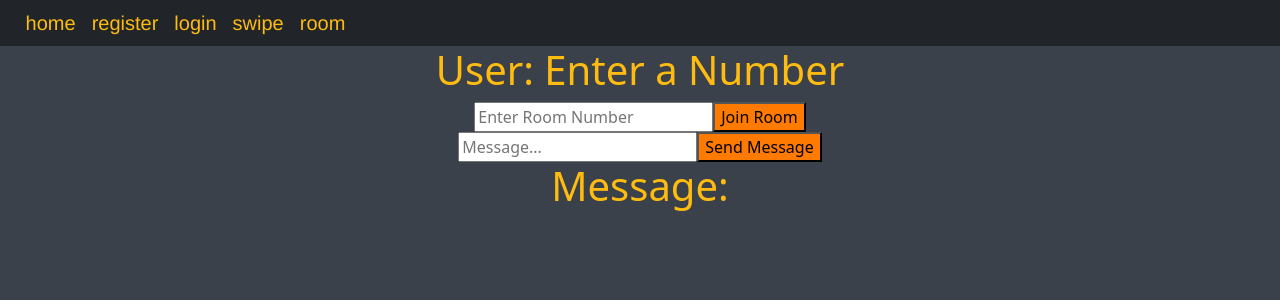
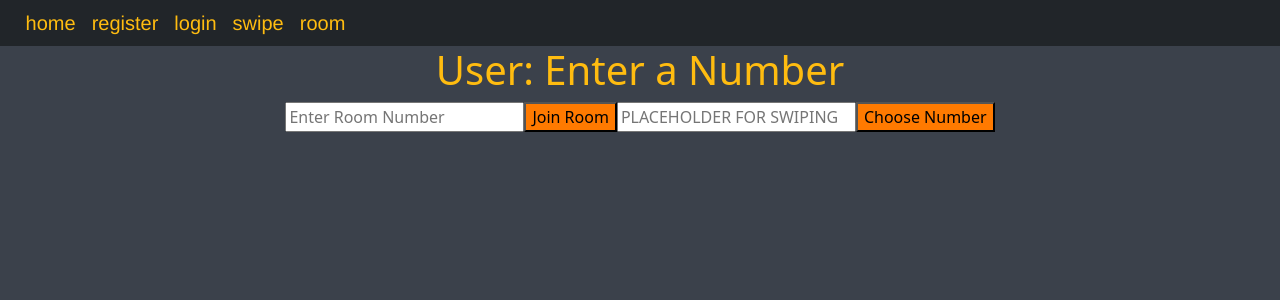
Before and after one commit to danielclf6230/cinematch, a React (Create React App) app in the folder frontend/: page /room in a window 1280 px wide. Shown: the top 300 px of the page. Built offline with nearby package versions, Linux system fonts and the light colour scheme; no server answers.

Commit message:
Fixed matching

```diff
--- a/frontend/src/components/Room.jsx
+++ b/frontend/src/components/Room.jsx
@@ -4,28 +4,6 @@ import io from 'socket.io-client';
 const socket = io.connect('http://localhost:3001');
 
 function Room() {
-    const [message, setMessage] = useState("");
-    const [messageRecevied, setMessageRecevied] = useState("");
-    const sendMessage = () =>{
-    socket.emit("send_message", {message});
-    };
-
-    useEffect(()=>{
-    socket.on("receive_message",(data)=>{
-        setMessageRecevied(data.message);
-    })
-    },[socket])
-    //
-    // return (
-    //     <div className={"Room"}>
-    //         <input placeholder="Message..." onChange={(event) =>{
-    //             setMessage(event.target.value)
-    //         }}/>
-    //         <button onClick={sendMessage}>Send Message</button>
-    //         <h1>Message:
-    //             {messageRecevied}</h1>
-    //     </div>
-    // );
     const [numberInput, setNumberInput] = useState('');
     const [result, setResult] = useState('');
     const [room, setRoom] = useState('');
@@ -83,33 +61,29 @@ function Room() {
           <div>
               <h1>User: Enter a Number</h1>
           </div>
-        {/*<input*/}
-        {/*  type="number"*/}
-        {/*  value={numberInput}*/}
-        {/*  onChange={handleInputChange}*/}
-        {/*  placeholder="PLACEHOLDER FOR SWIPING"*/}
-        {/*/>*/}
+
           <input
           type="text"
           value={room}
           onChange={handleRoomChange}
           placeholder="Enter Room Number"
-        />
+          />
           <button onClick={handleJoinRoom}>Join Room</button>
-          {/*<button onClick={handleChooseNumber}>Choose Number</button>*/}
+
+          <input
+              type="number"
+              value={numberInput}
+              onChange={handleInputChange}
+              placeholder="PLACEHOLDER FOR SWIPING"
+          />
+
+          <button onClick={handleChooseNumber}>Choose Number</button>
         {waiting && <p>Waiting for the other user to choose a number.</p>}
         {result && <p>{result}</p>}
 
-          <div className="Room">
-              <input placeholder="Message..." onChange={(event) =>{
-                  setMessage(event.target.value)
-              }}/>
-              <button onClick={sendMessage}>Send Message</button>
-              <h1>Message:
-                  {messageRecevied}</h1>
-          </div>
 
       </div>
+
 
     );
 }
```
Also changed, not shown: 2 other files (tests, documents, lock files or other folders).
